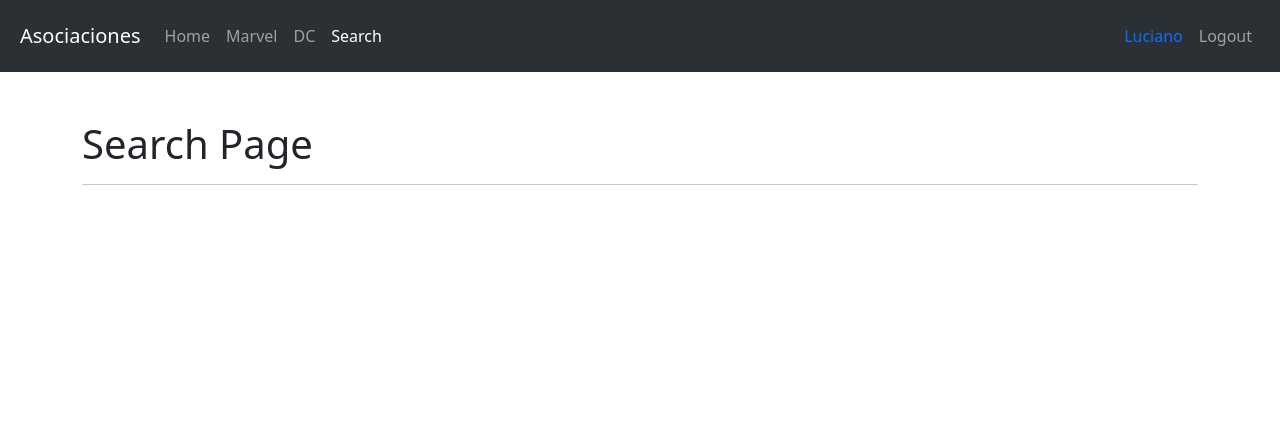
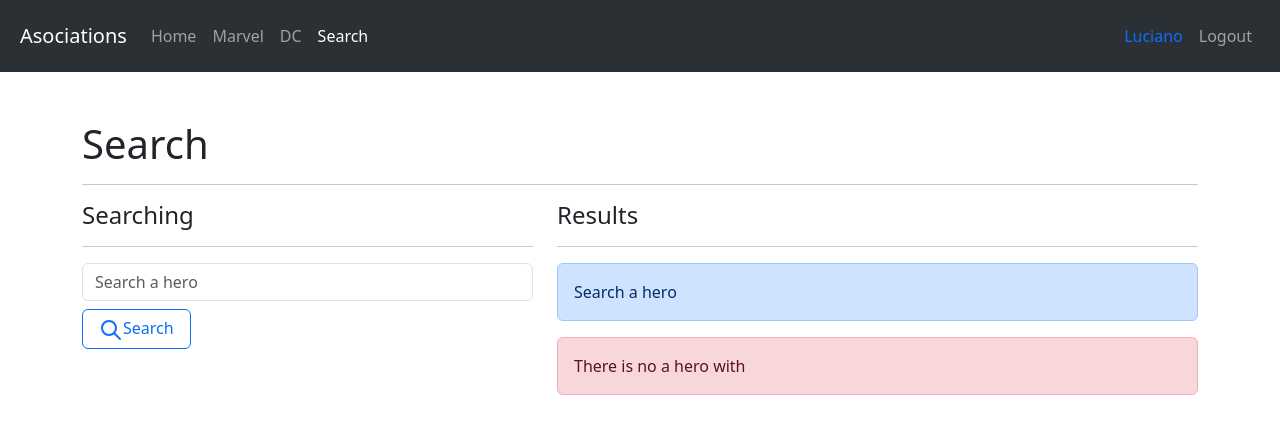
Before and after one commit to luferrduc/heroes-search-app, a React (Vite) app: page /search in a window 1280 px wide. Shown: the top 434 px of the page. Built offline with nearby package versions, Linux system fonts and the light colour scheme.

Commit message:
Add: search page and animate.css

```diff
--- a/index.html
+++ b/index.html
@@ -5,6 +5,10 @@
     <link rel="icon" type="image/svg+xml" href="/vite.svg" />
     <meta name="viewport" content="width=device-width, initial-scale=1.0" />
     <link href="https://cdn.jsdelivr.net/npm/bootstrap@5.3.3/dist/css/bootstrap.min.css" rel="stylesheet" integrity="sha384-QWTKZyjpPEjISv5WaRU9OFeRpok6YctnYmDr5pNlyT2bRjXh0JMhjY6hW+ALEwIH" crossorigin="anonymous">
+    <link
+      rel="stylesheet"
+      href="https://cdnjs.cloudflare.com/ajax/libs/animate.css/4.1.1/animate.min.css"
+    />
     <script src="https://cdn.jsdelivr.net/npm/bootstrap@5.3.3/dist/js/bootstrap.bundle.min.js" integrity="sha384-YvpcrYf0tY3lHB60NNkmXc5s9fDVZLESaAA55NDzOxhy9GkcIdslK1eN7N6jIeHz" crossorigin="anonymous"></script>
     <title>Vite + React + TS</title>
   </head>
--- a/src/heroes/components/HeroCard.tsx
+++ b/src/heroes/components/HeroCard.tsx
@@ -10,8 +10,8 @@ export const HeroCard = ({ id, superhero, alter_ego, first_appearance, character
   const heroImgUrl = `/assets/heroes/${id}-compress.webp`
 
   return (
-    <div className="col">
-        <article className="card mb-3" style={{maxWidth: "540px"}}>
+    <div className="col animate__animated animate__fadeIn">
+        <article className="card mb-3">
         <div className="row g-0">
           <div className="col-4">
             <img src={heroImgUrl} className="img-fluid rounded-start" alt="..."/>
--- /dev/null
+++ b/src/heroes/helpers/getHeroByName.ts
@@ -0,0 +1,15 @@
+import { heroes } from "../data/heroes";
+
+
+
+export const getHeroesByName = (name: string = '') => {
+
+  name = name.toLowerCase().trim()
+
+  if(name.length === 0) return []
+
+
+  return heroes.filter(
+    hero => hero.superhero.toLowerCase().includes(name)
+  )
+}
--- a/src/heroes/helpers/index.ts
+++ b/src/heroes/helpers/index.ts
@@ -1,2 +1,3 @@
+export { getHeroesByName } from "./getHeroByName";
 export { getHeroById } from "./getHeroById";
 export { getHeroesByPublisher } from "./getHeroesByPublisher";
--- a/src/heroes/pages/HeroPage.tsx
+++ b/src/heroes/pages/HeroPage.tsx
@@ -21,7 +21,7 @@ export const HeroPage = () => {
 
 	return (
 		<div className="row mt-md-3">
-			<div className="col-12 col-md-4">
+			<div className="col-12 col-md-4 animate__animated animate__fadeInLeft">
 				<img className="img-thumbnail" src={heroImgUrl} alt={superhero} />
 			</div>
 			<div className="col-12 col-md-8 d-flex flex-column justify-content-between">
--- a/src/heroes/pages/SearchPage.tsx
+++ b/src/heroes/pages/SearchPage.tsx
@@ -1,8 +1,86 @@
-export const SearchPage = () => {
-  return (
-    <>
-      <h1>Search Page</h1>
-      <hr />
-    </>
-  )
-}
+import { useSearchParams } from "react-router"
+import { HeroCard } from "../components"
+import { useForm } from "../../ui/hooks/useForm"
+import { FormEvent, memo } from "react"
+import { getHeroesByName } from "../helpers"
+
+export const SearchPage = memo(() => {
+
+  const [searchParams, setSearchParams] = useSearchParams()
+
+  console.log('rendering')
+  const q = searchParams.get('q')
+
+  const heroName = q || ''
+
+  const filteredHeroes = getHeroesByName(heroName)
+
+  const { onInputChange, searchHero } = useForm({
+    searchHero: heroName
+  })
+  const handleSearchSubmit = (event: FormEvent) => {
+
+    event.preventDefault()
+    if(searchHero.trim().length <= 1) return
+    if(q === searchHero.trim()) return
+
+    setSearchParams({ q: searchHero.trim() })
+
+  }
+
+	return (
+		<>
+			<h1>Search</h1>
+			<hr />
+			<div className="row">
+				<div className="col-5">
+					<h4>Searching</h4>
+					<hr />
+					<form onSubmit={handleSearchSubmit}>
+						<input
+							type="text"
+							className="form-control"
+							name="searchHero"
+							placeholder="Search a hero"
+							autoComplete="off"
+              value={searchHero}
+              onChange={onInputChange}
+						/>
+						<button className="btn btn-outline-primary mt-2 px-3">
+							<svg
+								xmlns="http://www.w3.org/2000/svg"
+								width={24}
+								height={24}
+								viewBox="0 0 24 24"
+								fill="none"
+								stroke="currentColor"
+								strokeWidth={2}
+								strokeLinecap="round"
+								strokeLinejoin="round"
+								className="icon icon-tabler icons-tabler-outline icon-tabler-search"
+							>
+								<path stroke="none" d="M0 0h24v24H0z" fill="none" />
+								<path d="M10 10m-7 0a7 7 0 1 0 14 0a7 7 0 1 0 -14 0" />
+								<path d="M21 21l-6 -6" />
+							</svg>
+							Search
+						</button>
+					</form>
+				</div>
+				<div className="col-7">
+					<h4>Results</h4>
+					<hr />
+					<div className="alert alert-primary">Search a hero</div>
+          {
+            filteredHeroes.length == 0 && <div className="alert alert-danger">There is no a hero with <b>{searchParams.get('q')}</b></div>
+          }
+          {
+            filteredHeroes?.map( hero => (
+              <HeroCard key={hero.id} {...hero}/>
+            ))
+          }
+				</div>
+			</div>
+		</>
+	)
+})
--- a/src/ui/components/Navbar.tsx
+++ b/src/ui/components/Navbar.tsx
@@ -16,7 +16,7 @@ export const Navbar = () => {
 		>
 			<div className="container-fluid">
 				<Link className="navbar-brand" to="#">
-					Asociaciones
+					Asociations
 				</Link>
 				<button
 					className="navbar-toggler"
--- /dev/null
+++ b/src/ui/hooks/useForm.ts
@@ -0,0 +1,26 @@
+import { ChangeEvent, useState } from "react";
+
+
+export const useForm = <T>(initialForm: T) => {
+  const [formState, setFormState] = useState<T>(initialForm)
+
+  const onInputChange = (event: ChangeEvent<HTMLInputElement>) => {
+    const input = event.target;
+    const { value, name } = input;
+    setFormState(prev => ({
+      ...prev,
+        [name]: value
+    }))
+  }
+
+  const onResetForm = () => {
+    setFormState(initialForm)
+  }
+
+  return {
+    ...formState,
+    formState,
+    onInputChange,
+    onResetForm
+  }
+}
```
